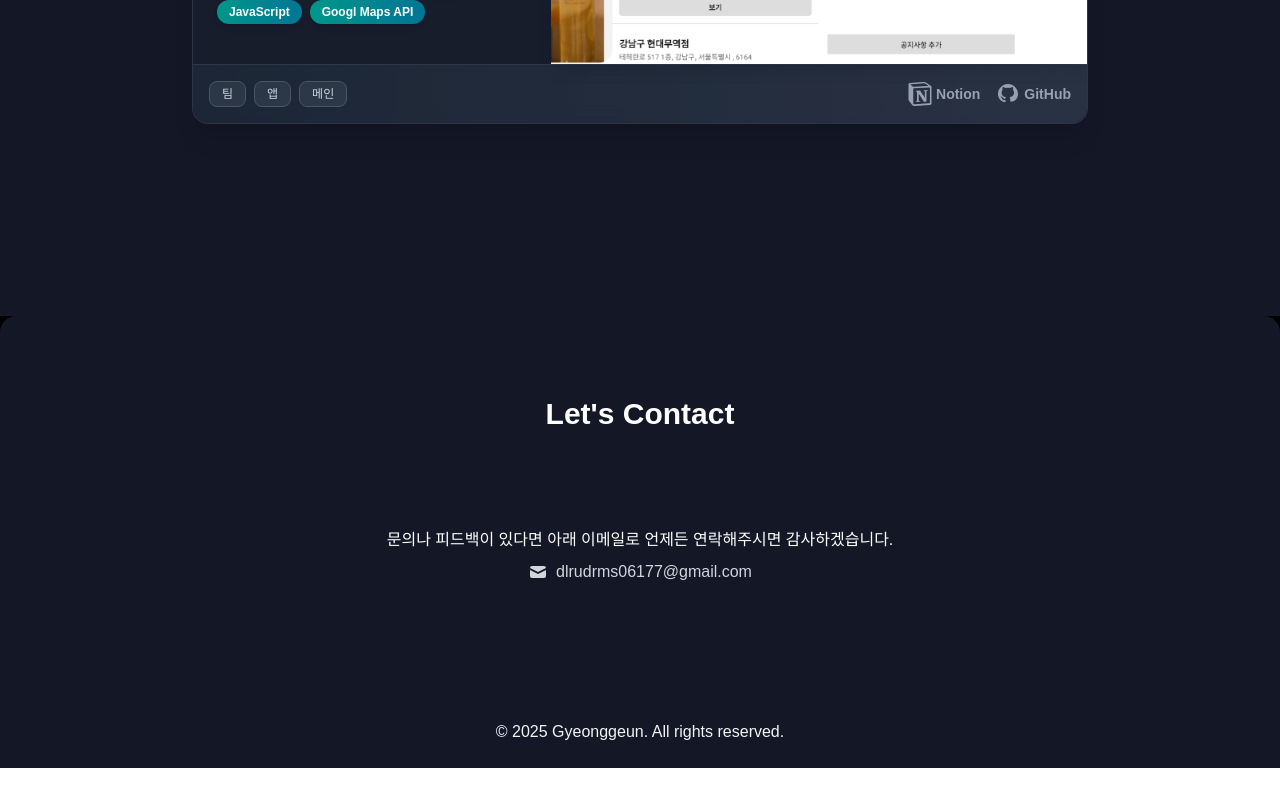
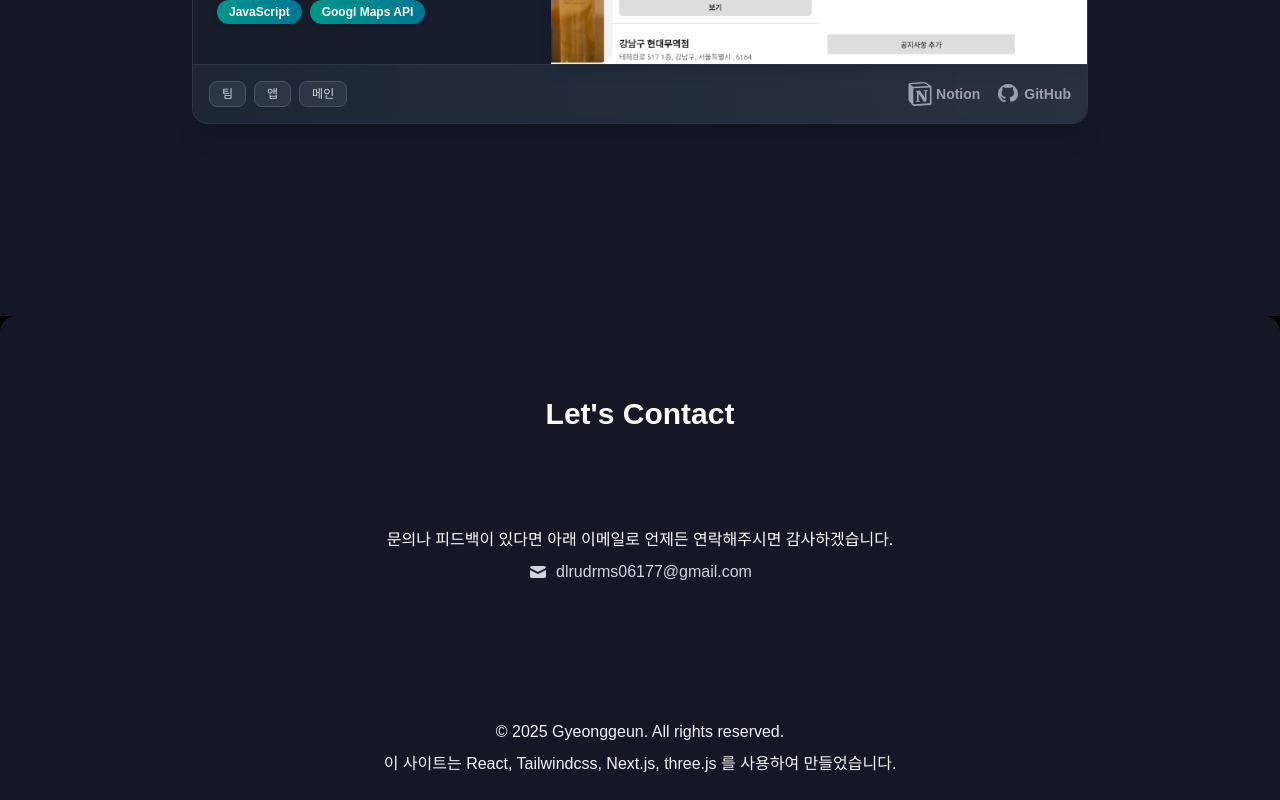
Before and after one commit to kennywestt/my-portfolio, a Next.js app: page / in a window 1280 px wide. Shown: the part 5333-6133 px from the top of the page. Before the commit the page ends 6101 px from the top, so only its background shows below. Built offline with nearby package versions, Linux system fonts and the light colour scheme.

Commit message:
footer 사이트 기술내용

```diff
--- a/src/components/Footer.tsx
+++ b/src/components/Footer.tsx
@@ -4,6 +4,9 @@ export default function Footer() {
         {/* <StarsBackground/> */}
         <div className="max-w-screen-xl mx-auto px-6 text-center text-gray-100">
           © {new Date().getFullYear()} Gyeonggeun. All rights reserved.
+          <p className="mt-2">
+          이 사이트는 React, Tailwindcss, Next.js, three.js 를 사용하여 만들었습니다.
+        </p>
         </div>
       </footer>
     )
```
